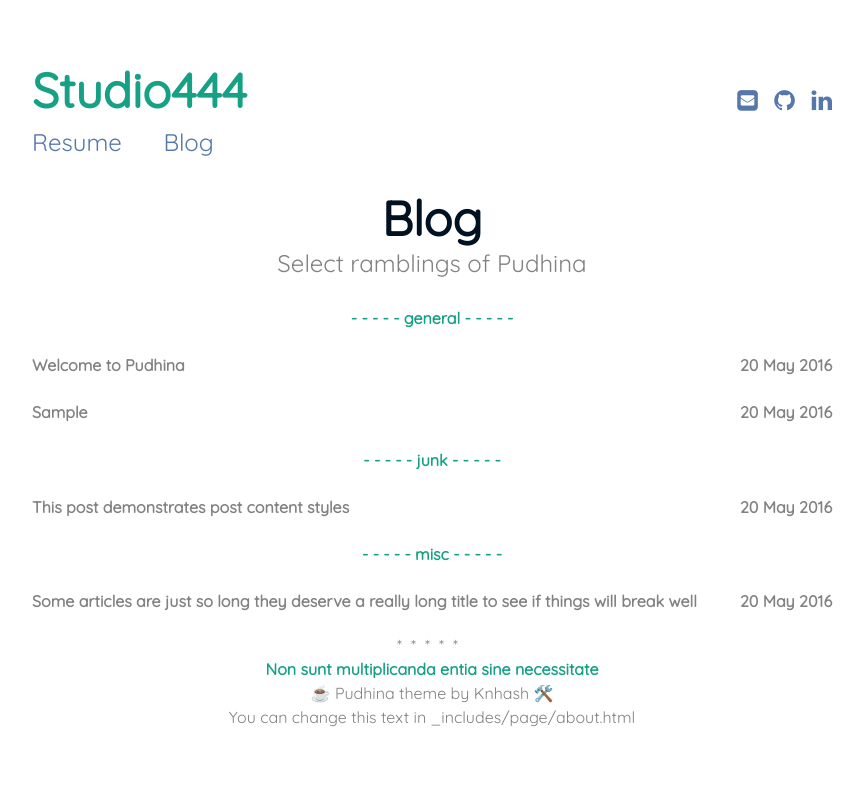
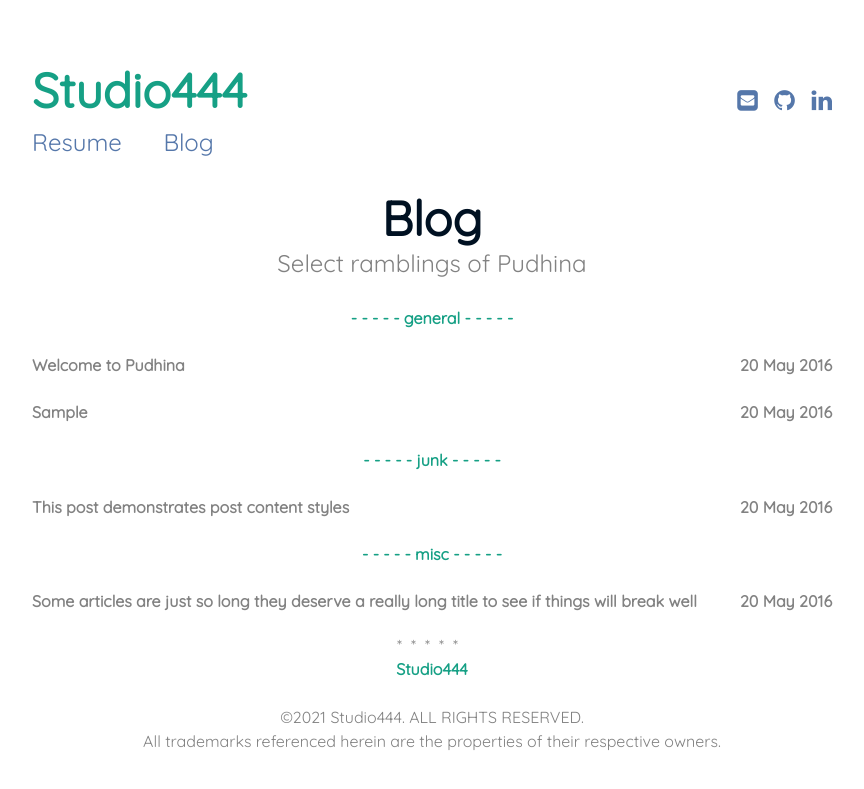
Before and after one commit to Studio444/studio444.github.io, a Jekyll site: the page built from blog.md, in a window 1280 px wide. Shown: the top 789 px of the page, without its empty margins (208-1072 px from the left). Built offline with Jekyll 4.4.1, drawn with Linux system fonts in a browser that asks for light colours.

Commit message:
Update about.html

```diff
--- a/_includes/page/about.html
+++ b/_includes/page/about.html
@@ -1,8 +1,9 @@
 <div class="about">
 <div class="about__devider">*****</div>
 <div class="about__text">
-<strong> Non sunt multiplicanda entia sine necessitate </strong>
-<br>☕ Pudhina theme by Knhash 🛠️
-<br> You can change this text in _includes/page/about.html
+<strong> Studio444 </strong>
+<br>
+<br> ©2021 Studio444. ALL RIGHTS RESERVED.
+<br> All trademarks referenced herein are the properties of their respective owners.
 </div>
 </div>
```
